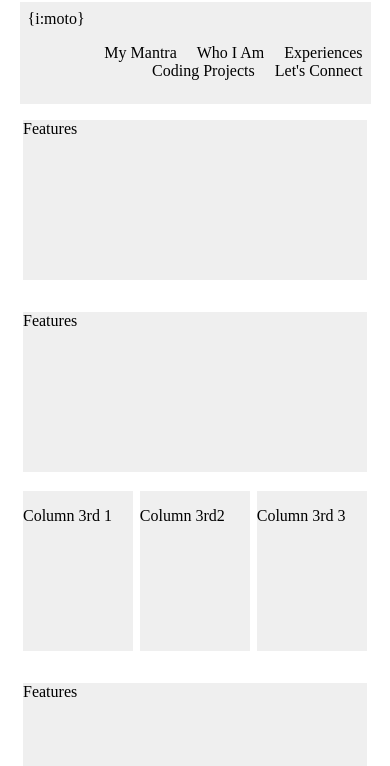
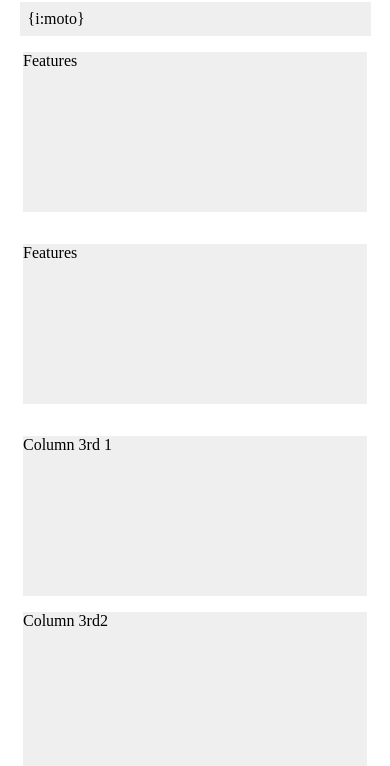
Before and after one commit to theoblivious/simple_CSS_framework, a plain HTML site: page index.html in a window 390 px wide. Shown: the part 78-844 px from the top of the page. Drawn offline with nearby package versions, Linux system fonts and the light colour scheme; a script that the page names is missing.

Commit message:
added some mobile optimizations

```diff
--- a/style.css
+++ b/style.css
@@ -55,3 +55,14 @@ nav, footer {
 .empty{
   background-color:transparent;
 }
+
+/*mobile optimized */
+@media screen and (max-width: 768px) {
+  .col3rd, .col4th, .col6th {
+    float: none;
+    width: auto;
+  }
+  .navbar{
+    display:none;
+  }
+}
```
